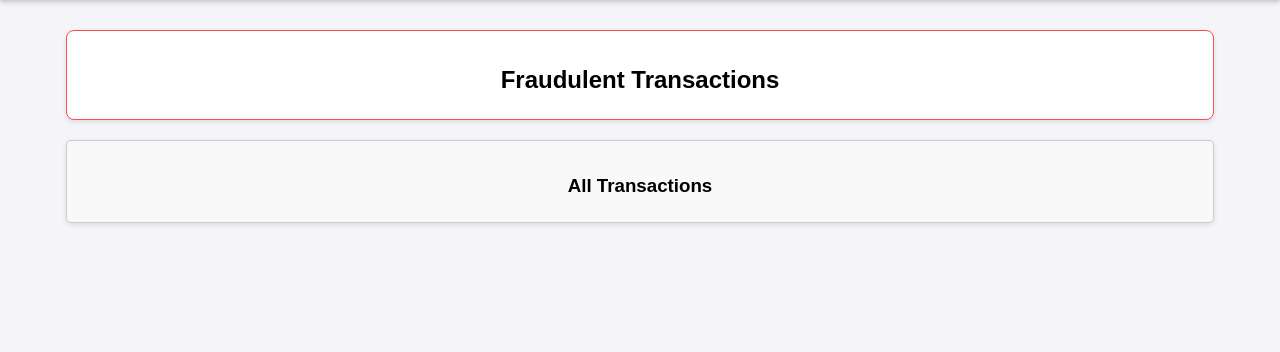
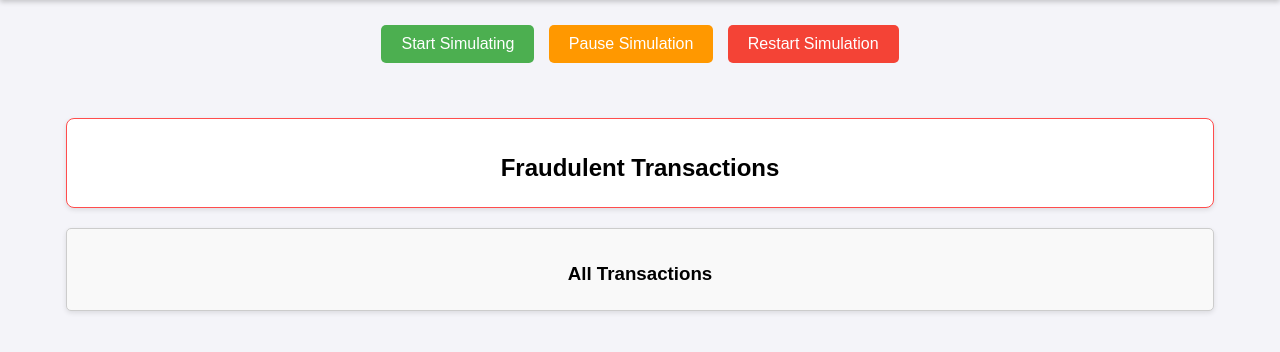
Before and after one commit to fadezilla/FraudDetectionLive, a Flask app: page / in a window 1280 px wide. Shown: the part 77-429 px from the top of the page. Run offline with Flask 3, Linux system fonts and the light colour scheme; parts of the project's set-up code (start-up, migrations or seed data) failed here and were passed over; some libraries are stand-ins or nearby versions.

Commit message:
simulation Logic

```diff
--- a/app.py
+++ b/app.py
@@ -1,11 +1,12 @@
 from flask import Flask, request, jsonify, render_template
 from flask_socketio import SocketIO
 from dotenv import load_dotenv
-import subprocess
+import threading
 import os
 import joblib
 import logging
 import pandas as pd
+from time import sleep
 from datetime import datetime
 
 load_dotenv()
@@ -17,6 +18,9 @@ socketio = SocketIO(app)
 
 # Logging configuration
 logging.basicConfig(filename="predictions.log", level=logging.INFO)
+
+simulation_running = False  # Global flag for simulation
+simulation_paused = False
 
 @app.route("/")
 def index():
@@ -33,7 +37,6 @@ def predict():
     threshold = 0.22
     predictions = (probabilities > threshold).astype(int)
 
-    # Emit predictions via WebSocket
     for i, prob in enumerate(probabilities):
         result = {
             "Input": features.iloc[i].to_dict(),
@@ -46,6 +49,23 @@ def predict():
     response = {"predictions": predictions.tolist(), "probabilities": probabilities.tolist()}
     return jsonify(response)
 
+@socketio.on("control_simulation")
+def control_simulation(data):
+    global simulation_running, simulation_paused
+
+    action = data.get("action")
+    if action == "start":
+        simulation_running = True
+        simulation_paused = False
+        socketio.emit("status", {"message": "Simulation started."})
+    elif action == "pause":
+        simulation_paused = True
+        socketio.emit("status", {"message": "Simulation paused."})
+    elif action == "restart":
+        simulation_running = True
+        simulation_paused = False
+        socketio.emit("status", {"message": "Simulation restarted."})
+
 if __name__ == "__main__":
     port = int(os.environ.get("PORT", 5000))
     socketio.run(app, host="0.0.0.0", port=port, debug=True)
--- a/templates/index.html
+++ b/templates/index.html
@@ -20,6 +20,18 @@
         }
         .header h1 {
             margin: 0;
+        }
+        .controls {
+            margin: 20px 0;
+            text-align: center;
+        }
+        .controls button {
+            margin: 5px;
+            padding: 10px 20px;
+            font-size: 16px;
+            border: none;
+            border-radius: 5px;
+            cursor: pointer;
         }
         .main-content {
             display: flex;
@@ -69,6 +81,11 @@
     <div class="header">
         <h1>Fraud Detection Monitoring System</h1>
     </div>
+    <div class="controls">
+        <button id="start-btn" style="background-color: #4CAF50; color: white;">Start Simulating</button>
+        <button id="pause-btn" style="background-color: #FF9800; color: white;">Pause Simulation</button>
+        <button id="restart-btn" style="background-color: #F44336; color: white;">Restart Simulation</button>
+    </div>
     <div class="main-content">
         <div id="fraud-box" class="box fraud-box">
             <h2>Fraudulent Transactions</h2>
@@ -82,6 +99,18 @@
     <script>
         const socket = io();
 
+        // Handle button clicks
+        document.getElementById("start-btn").addEventListener("click", () => {
+            socket.emit("control_simulation", { action: "start" });
+        });
+        document.getElementById("pause-btn").addEventListener("click", () => {
+            socket.emit("control_simulation", { action: "pause" });
+        });
+        document.getElementById("restart-btn").addEventListener("click", () => {
+            socket.emit("control_simulation", { action: "restart" });
+        });
+
+        // Handle predictions from the server
         socket.on("new_prediction", (data) => {
             const allTransactionsBox = document.getElementById("all-transactions");
             const fraudBox = document.getElementById("fraud-transactions");
@@ -102,14 +131,12 @@
                 fraudItem.innerHTML = `
                     <p><strong>Amount:</strong> ${data.Input.NormalizedAmount.toFixed(2)}</p>
                     <p><strong>Probability:</strong> ${(data.Probability * 100).toFixed(2)}%</p>
-            <p><strong>Fraudulent:</strong> Yes</p>
                 `;
                 fraudBox.appendChild(fraudItem);
             }
 
             allTransactionsBox.scrollTop = allTransactionsBox.scrollHeight;
         });
-
     </script>
 </body>
 </html>
```
Also changed, not shown: simulate_live_data.py (+12 -22 lines). Lines whose indentation alone changed are shown as unchanged.
